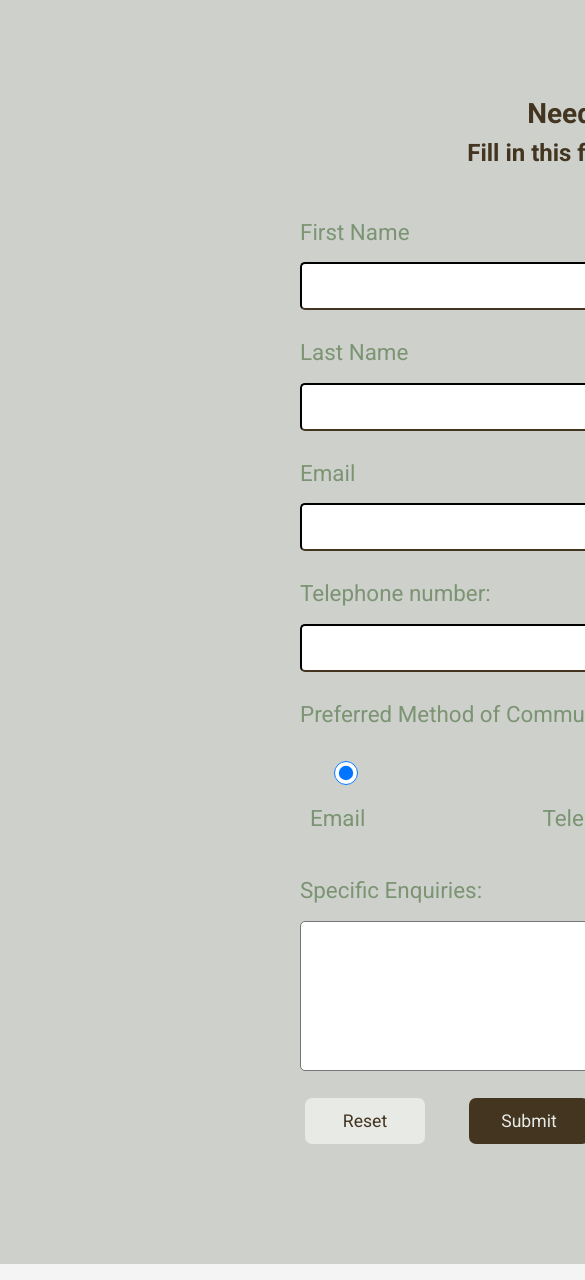
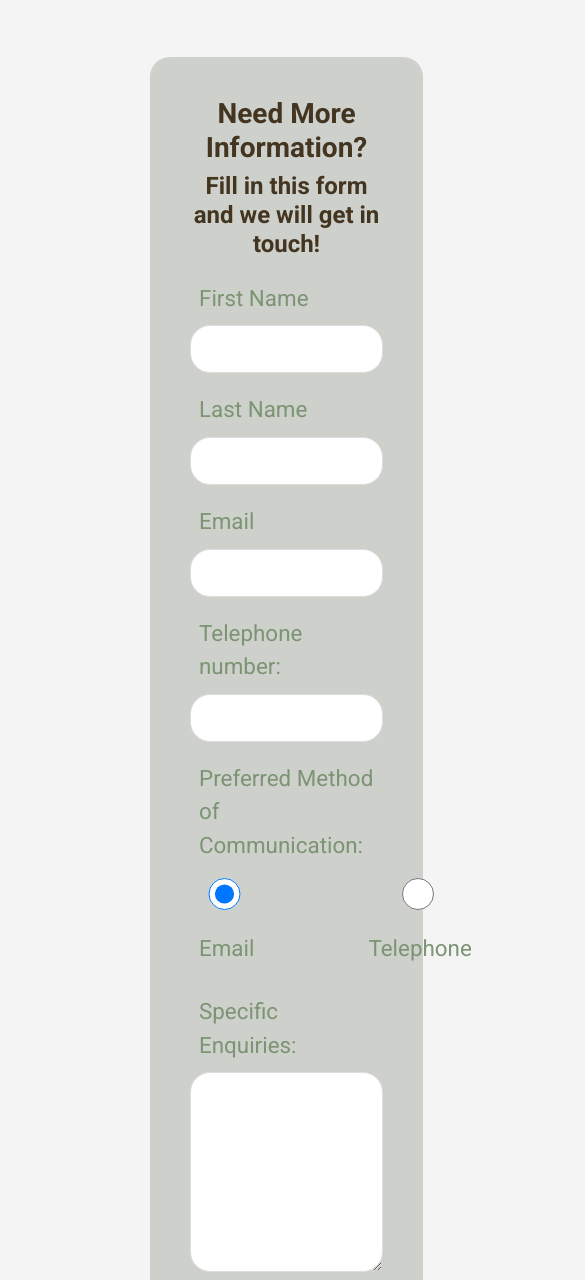
Before and after one commit to finnsterfran/Gymmies-Milestone-1-Project---Frannie-Yip, a plain HTML site: page contact.html in a window 390 px wide. Shown: the part 200-1480 px from the top of the page, 585 px wide, since content can reach past the window. Drawn offline with nearby package versions, Linux system fonts and the light colour scheme.

Commit message:
restructured contact.html, added mediaquery for vp1024px

```diff
--- a/assets/css/style.css
+++ b/assets/css/style.css
@@ -249,14 +249,14 @@ td {
     height: 500px;
     background-color: #cfdac8;
     color: #433520;
-    padding: 40px 100px;
+    padding: 20px 100px;
 
 }
 .why {
     height: 500px;
     background-color:#7c9473;
     color: #433520;
-    padding: 40px 100px;
+    padding: 20px 100px;
 }
 
 .what h3,
@@ -283,23 +283,28 @@ td {
     background-color: #7c9437;
     text-align: center;
     padding: 15px;
+    color: #433520;
+    height: 90px;
 }
+
 .card-header h4 {
-    font-weight: 700;
-
-
+    font-weight: 500;
 }
 .card {
     height: 360px;
 }
 .card-body {
-    padding: 15px 70px;
+    padding: 35px 30px;
     line-height: 2;
-
+    background-color: #e8eae6;
+    font-weight: 900;
 }
 .plans {
     text-align: center;
     padding-top: 80px;
+}
+.plans h2 {
+   color: #433520;
 }
 /* ---- Services ---- */
 .alert {
@@ -382,40 +387,108 @@ input {
     color: #433520;
 }
 /* ---- Contact ---- */
-/* #form {
-    margin: 70px 300px;
-} */
-#form h3,
-#form h4 {
+.form-container {
+    width: 70%;
+    margin: 60px 200px 10px 200px;
+    border-radius: 20px;
+    padding: 40px;
+    background-color: #cdd0cb;
+}
+
+#contact-form .form-group {
+  margin-bottom: 5px;
+}
+
+#contact-form label {
+  margin: 5px;
+  padding-left: 4px;
+
+}
+#contact-form h3,
+#contact-form h4 {
+    font-weight: 700;
     text-align: center;
-    font-weight: 700;
     color: #433520;
 }
-#form h4 {
-    padding-bottom: 30px;
-}
-.form-container {
-    align-items: center;
-    background-color: #cdd0cb;
-    padding: 100px 300px;
+#contact-form input,
+#contact-form textarea {
+  width: 100%;
+  padding: 5px;
+  border: 1px #ddd solid;
+  border-radius: 20px;
 }
 .radio {
     display: flex;
 }
 .radio div {
-    padding-right: 150px;
-    padding-left: 10px;
+    padding-right: 100px;
+}
+.radio input {
+    height: 2rem;
+}
+#contact-form textarea {
+  height: 200px;
+  border-radius: 20px;
+}
+#contact-form input {
+    padding-right: 100px;
+}
+#contact-form input:focus,
+#contact-form textarea:focus {
+  outline: none;
+  border-color: #f7c08a;
+}
+#contact-form button {
+    margin: 10px 10px 0 10px;
 
 }
-.radio input {
-    height: 1.5rem;
+
+/* ---- Media Query ---- */
+@media (max-width: 1024px) {
+    .summary {
+       padding: 70px;
+    }
+    .about-image {
+        height: 50vh;
+    }
+
+    .what,
+    .why {
+        height: 550px;
+        padding: 20px 50px;
+    }
+    .card {
+        height: 400px;
+    }
+    .card-header {
+        height: 120px;
+    }
+    .package {
+        padding-top: 30px;
+    }
+    .card-body {
+       padding: 20px;
+    }
+    .plans {
+        padding-top: 100px;
+    }
+    .alert h5 {
+        padding-left: 0;
+    }
+    .services-flex h4 {
+        font-size: 1.1rem;
+    }
+    .form-container {
+    width: 70%;
+    margin-left: 150px;
+    border-radius: 20px;
+    padding: 40px;
+    background-color: #cdd0cb;
 }
-.textarea {
-    padding-left: 15px;
+
 }
-textarea {
-    border-radius: 5px;
+@media (max-width: 520px) {
+    body {
+        width: 100%;
+    }
 }
-#form button {
-    margin: 20px;
-}
--- a/contact.html
+++ b/contact.html
@@ -37,32 +37,31 @@
             </div>
         </div>
     </header>
-    <section id="form">
-        <form class="form-container">
-            <div class="row">
-                <div col-12>
+     <section id="contact-form">
+         <div class="form-container">
             <h3>Need More Information?</h3>
             <h4>Fill in this form and we will get in touch!</h4>
-                    <div class="form-group col-12">
+            <form action="process.php">
+            <div class="form-group">
                 <label for="form-first-name">First Name</label><br>
                 <input type="text" id="form-first-name" name="form-first-name" required>
             </div>
-                    <div class="form-group col-12">
+            <div class="form-group">
                 <label for="form-last-name">Last Name</label><br>
                 <input type="text" id="form-last-name" name="form-last-name" required>
             </div>
-                    <div class="form-group col-12">
+            <div class="form-group">
                 <label for="form-email">Email</label><br>
                 <input type="email" id="form-email" name="form-email" required>
             </div>
-                    <div class="form-group col-12">
+            <div class="form-group">
                 <label for="form-telephone">Telephone number: </label><br>
-                        <input type="number" id="form-telephone" name="form-telephone required>
+                <input type="number" id="form-telephone" name="form-telephone required">
             </div>
-                    <div class="form-group col-12">
-                        <label>Preferred Method of Communications: </label>
+            <div class="form-group">
+                <label>Preferred Method of Communication: </label>
             </div>
-                    <div class="radio form-group col-12">
+            <div class="radio form-group">
                 <div>
                     <input type="radio" id="email-radio" name="radio" value="email" checked>
                     <label for="email-radio">Email</label>
@@ -82,16 +81,16 @@
                 </div>
             <button type="reset" class="button-two">Reset</button>
             <button type="Submit" class="mainbutton">Submit</button>
-            </div>
+        </form>
         </div>
 
 
 
-        </form>
+
+    </section>
 
 
 
-    </section>
     <footer>
         <div class="social">
             <a href="www.facebook.com" target="_blank"><i class="fab fa-facebook fa-3x"></i></a>
```
Also changed, not shown: about.html (+10 -10 lines), 1 other file. Lines whose indentation alone changed are shown as unchanged.
